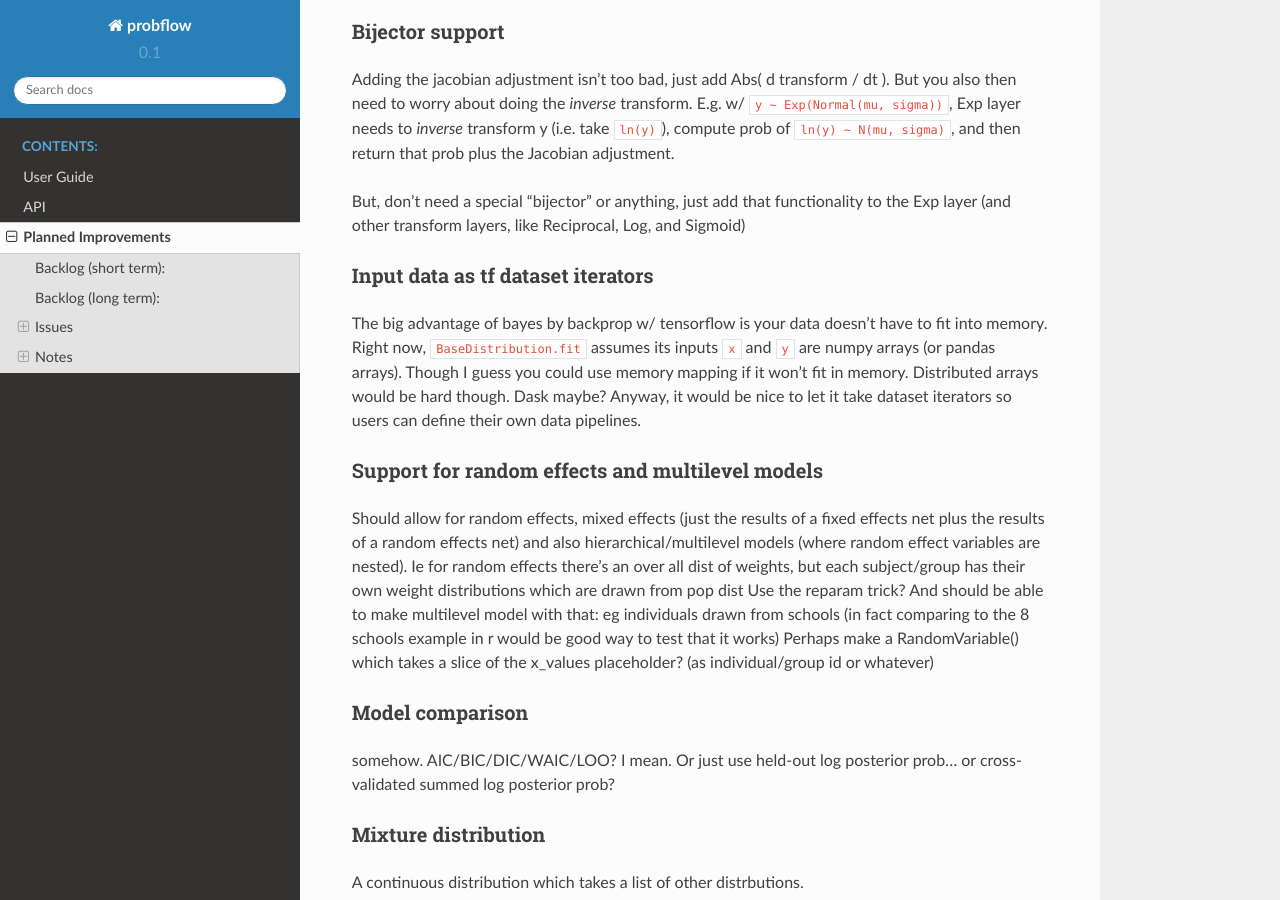
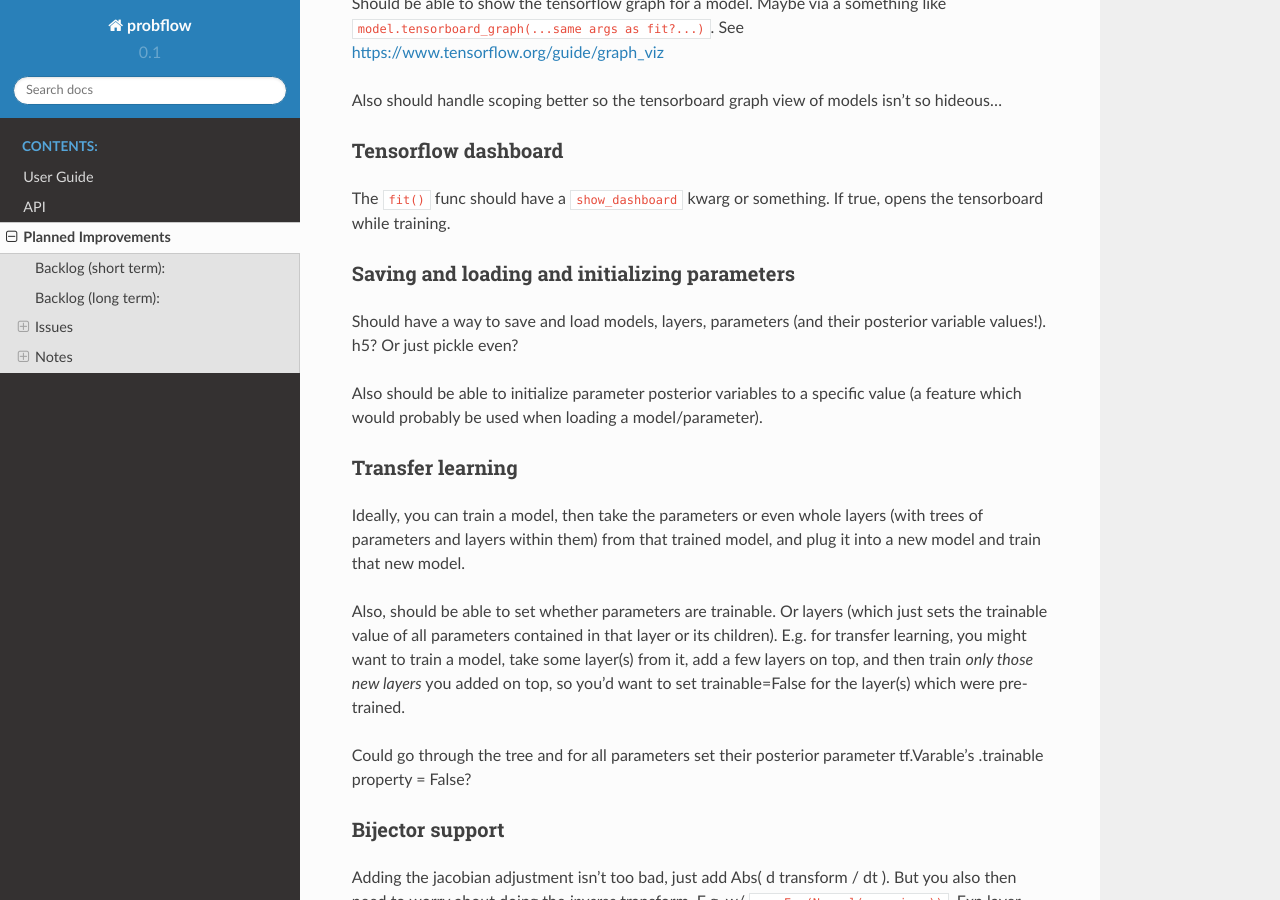
Before and after one commit to brendanhasz/probflow, a Sphinx documentation site: the page built from docs/todo.rst, in a window 1280 px wide and 900 px high, scrolled down 3673 px. Built offline with Sphinx 7.4.7 and the Read the Docs theme 2.0.0, drawn with Linux system fonts in a browser that asks for light colours; some of the changed text lies outside the part shown.

```diff
--- a/docs/todo.rst
+++ b/docs/todo.rst
@@ -3,10 +3,13 @@
 
 This page has a list of planned improvements, in order of when I plan to get to them.
 
+
 Backlog (short term):
 ---------------------
 
+* plotting submodule and plot_prior
 * Finish BaseDistribution.fit()
+* `Better parameter initialization`_
 * fit should have a record=False arg (record posterior values over training)
 * Finish BaseLayer, BaseDistribution.fit, Parameter, and Input
 * Tests and debug a simple 1d linear model
@@ -42,6 +45,8 @@
 * Neural Matrix Factorization
 * Multivariate Normal, StudentT, and Cauchy dists
 * Bayesian correlation example and Model
+* `Saving and loading and initializing parameters`_
+* `Transfer learning`_
 * `Bijector support`_? e.g so you can do ``model=Exp(Normal()); model.fit()``
 * `Input data as tf dataset iterators`_
 * Conv layers
@@ -65,6 +70,14 @@
 Notes
 -----
 
+Better parameter initialization
+^^^^^^^^^^^^^^^^^^^^^^^^^^^^^^^
+
+Scale param should initialize w/ mean of 1 and SD of... Something reasonable.
+Also make sure the initializer your're using for parameter values is reasonable
+And make the STD devs variables also initialize to 1
+
+
 Sequential layer
 ^^^^^^^^^^^^^^^^
 
@@ -84,6 +97,7 @@
 Ideally calling reset on a model would *only* reset the variables contained in that model, and not the entire TF graph...
 
 It should also close the tf session.
+
 
 Sklearn support
 ^^^^^^^^^^^^^^^
@@ -164,6 +178,26 @@
 opens the tensorboard while training.
 
 
+Saving and loading and initializing parameters
+^^^^^^^^^^^^^^^^^^^^^^^^^^^^^^^^^^^^^^^^^^^^^^
+
+Should have a way to save and load models, layers, parameters (and their posterior variable values!).  h5?  Or just pickle even?
+
+Also should be able to initialize parameter posterior variables to a specific value (a feature which would probably be used when loading a model/parameter).
+
+
+Transfer learning
+^^^^^^^^^^^^^^^^^
+
+Ideally, you can train a model, then take the parameters or even whole layers (with trees of parameters and layers within them) from that trained model, and plug it into a new model and train that new model.
+
+Also, should be able to set whether parameters are trainable. Or layers (which just sets the trainable value of all parameters contained in that layer or its children).
+E.g. for transfer learning, you might want to train a model, take some layer(s) from it, add a few layers on top, and then train *only those new layers* you added on top, so you'd want to set trainable=False for the layer(s) which were pre-trained.
+
+Could go through the tree and for all parameters set their posterior parameter
+tf.Varable's .trainable property = False?
+
+
 Bijector support
 ^^^^^^^^^^^^^^^^
 
```
Also changed, not shown: 3 other files.
